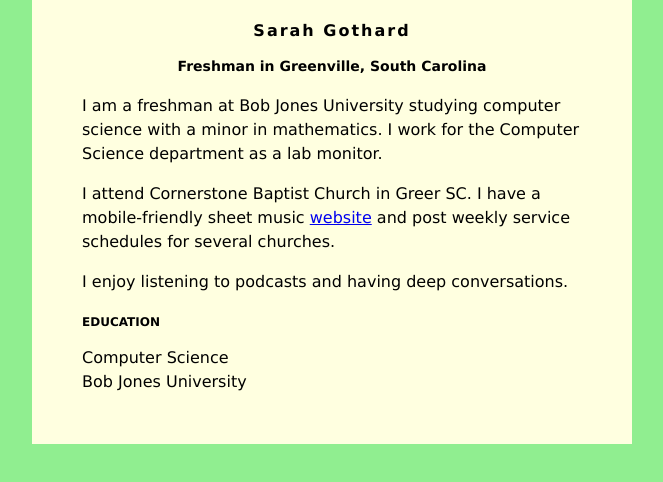
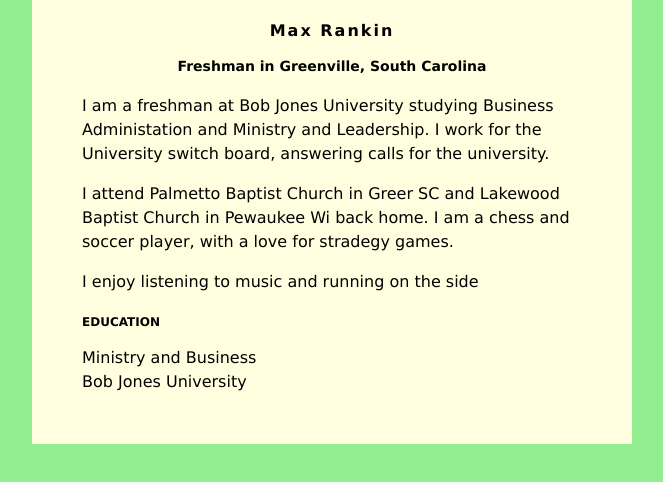
Before and after one commit to mrank739/mrank739.github.io, a plain HTML site: page index.html in a window 1280 px wide. Shown: the whole page, without its empty margins (308-971 px from the left). Drawn offline with Linux system fonts and the light colour scheme.

Commit message:
Update index.html

```diff
--- a/index.html
+++ b/index.html
@@ -30,21 +30,20 @@
 </head>
 <body>
     <div id="content">
-        <h1>Sarah Gothard</h1>
+        <h1>Max Rankin</h1>
         <h2>Freshman in Greenville, South Carolina</h2>
 
-         <p>I am a freshman at Bob Jones University studying computer science with a minor in
-            mathematics. I work for the Computer Science department as a lab monitor.</p>
+         <p>I am a freshman at Bob Jones University studying Business Administation and Ministry and Leadership.
+             I work for the University switch board, answering calls for the university.</p>
          <p>
-            I attend Cornerstone Baptist Church in Greer SC. I have a mobile-friendly
-            sheet music <a href="https://mobilehymns.org/">website</a> and post weekly service
-            schedules for several churches.
+            I attend Palmetto Baptist Church in Greer SC and Lakewood Baptist Church in Pewaukee Wi back home.
+             I am a chess and soccer player, with a love for stradegy games.
          </p>
          <p>
-            I enjoy listening to podcasts and having deep conversations.
+            I enjoy listening to music and running on the side
          </p>
         <h3>EDUCATION</h3>
-        Computer Science<br />
+        Ministry and Business<br />
         Bob Jones University
     </div>
 
```
